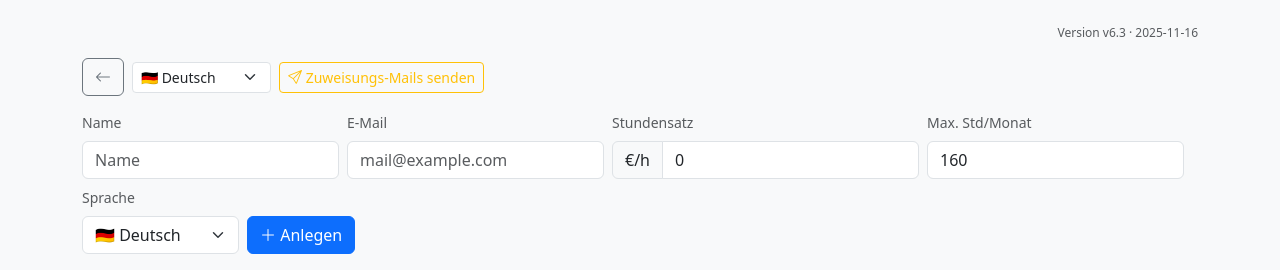
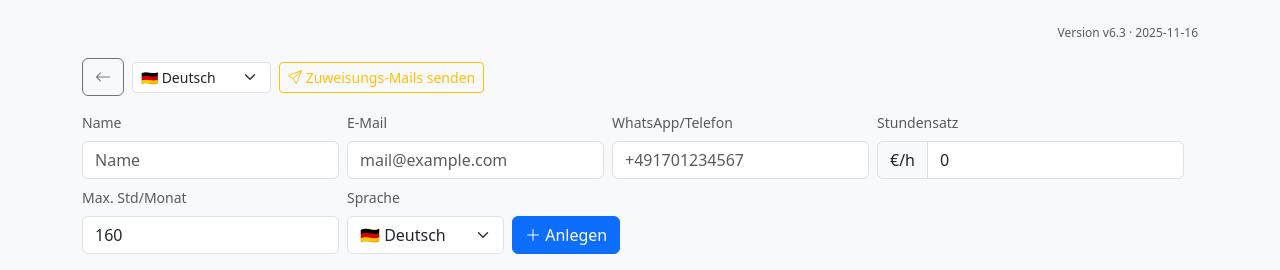
Before and after one commit to AlexanderGutHiller/smoobu-staff-planner-pro, a FastAPI app: template app/templates/admin_staff.html in a window 1280 px wide. Shown: the top 270 px of the page. Run offline with FastAPI, Linux system fonts and the light colour scheme; the template is opened without the code that fills it, so the values that code supplies are empty.

Commit message:
whatsapp link in staff view

```diff
--- a/app/main.py
+++ b/app/main.py
@@ -259,6 +259,10 @@ SMTP_PORT = int(os.getenv("SMTP_PORT", "587"))
 SMTP_USER = os.getenv("SMTP_USER", "")
 SMTP_PASSWORD = os.getenv("SMTP_PASSWORD", "")
 SMTP_FROM = os.getenv("SMTP_FROM", "")
+# WhatsApp/Twilio Configuration
+TWILIO_ACCOUNT_SID = os.getenv("TWILIO_ACCOUNT_SID", "")
+TWILIO_AUTH_TOKEN = os.getenv("TWILIO_AUTH_TOKEN", "")
+TWILIO_WHATSAPP_FROM = os.getenv("TWILIO_WHATSAPP_FROM", "")  # Format: whatsapp:+14155238886
 APP_VERSION = os.getenv("APP_VERSION", "v6.3")
 APP_BUILD_DATE = os.getenv("APP_BUILD_DATE", dt.date.today().strftime("%Y-%m-%d"))
 
@@ -331,6 +335,57 @@ def _send_email(to_email: str, subject: str, body_text: str, body_html: str | No
         log.info("📧 Sent email to %s", to_email)
     except Exception as e:
         log.error("Email send failed to %s: %s", to_email, e)
+
+def _send_whatsapp(to_phone: str, message: str):
+    """Sende WhatsApp-Nachricht über Twilio"""
+    if not (TWILIO_ACCOUNT_SID and TWILIO_AUTH_TOKEN and TWILIO_WHATSAPP_FROM):
+        log.warning("Twilio not configured, skipping WhatsApp to %s", to_phone)
+        return False
+
+    if not to_phone or not to_phone.strip():
+        log.warning("No phone number provided for WhatsApp")
+        return False
+
+    try:
+        from twilio.rest import Client
+
+        # Normalisiere Telefonnummer (entferne Leerzeichen, füge + hinzu falls nötig)
+        phone = to_phone.strip().replace(" ", "").replace("-", "")
+        if not phone.startswith("+"):
+            # Wenn keine Ländervorwahl, füge +49 für Deutschland hinzu (oder konfigurierbar)
+            if phone.startswith("0"):
+                phone = "+49" + phone[1:]  # 0171... -> +49171...
+            else:
+                phone = "+49" + phone  # 171... -> +49171...
+        whatsapp_to = f"whatsapp:{phone}"
+
+        client = Client(TWILIO_ACCOUNT_SID, TWILIO_AUTH_TOKEN)
+        message_obj = client.messages.create(
+            body=message,
+            from_=TWILIO_WHATSAPP_FROM,
+            to=whatsapp_to
+        )
+        log.info("📱 Sent WhatsApp to %s (SID: %s)", phone, message_obj.sid)
+        return True
+    except ImportError:
+        log.error("Twilio library not installed. Install with: pip install twilio")
+        return False
+    except Exception as e:
+        log.error("WhatsApp send failed to %s: %s", to_phone, e)
+        return False
+
+def build_assignment_whatsapp_message(lang: str, staff_name: str, items: list, base_url: str) -> str:
+    """Erstelle WhatsApp-Nachricht für Zuweisungen"""
+    trans = get_translations(lang)
+    msg = f"*{trans.get('zuweisung', 'Zuweisung')} · {staff_name}*\n\n"
+    for i, it in enumerate(items, 1):
+        msg += f"*{i}. {it['apt']}* - {it['date']}\n"
+        if it['guest']:
+            msg += f"👤 {it['guest']}\n"
+        msg += f"📝 {it['desc']}\n"
+        msg += f"✅ {it['accept']}\n"
+        msg += f"❌ {it['reject']}\n\n"
+    return msg
 
 def build_assignment_email(lang: str, staff_name: str, items: list, base_url: str) -> tuple[str, str, str]:
     trans = get_translations(lang)
@@ -426,12 +481,19 @@ def send_assignment_emails_job():
                 })
             subject, body_text, body_html = build_assignment_email(lang, staff.name, items, base_url)
             _send_email(staff.email, subject, body_text, body_html)
+
+            # WhatsApp-Benachrichtigung senden (falls Telefonnummer vorhanden)
+            if staff.phone and staff.phone.strip():
+                whatsapp_msg = build_assignment_whatsapp_message(lang, staff.name, items, base_url)
+                _send_whatsapp(staff.phone, whatsapp_msg)
+
             now = now_iso()
             for t in tasks_for_staff:
                 t.assign_notified_at = now
             report.append({
                 'staff_name': staff.name,
                 'email': staff.email,
+                'phone': staff.phone or "",
                 'count': len(items),
                 'items': items,
             })
@@ -884,14 +946,15 @@ async def admin_staff(request: Request, token: str, db=Depends(get_db)):
     return templates.TemplateResponse("admin_staff.html", {"request": request, "token": token, "staff": staff, "staff_hours": staff_hours, "current_month": current_month, "last_month": last_month_str, "prev_last_month": prev_last_month_str, "base_url": base_url, "lang": lang, "trans": trans})
 
 @app.post("/admin/{token}/staff/add")
-async def admin_staff_add(token: str, name: str = Form(...), email: str = Form(...), hourly_rate: float = Form(0.0), max_hours_per_month: int = Form(160), language: str = Form("de"), db=Depends(get_db)):
+async def admin_staff_add(token: str, name: str = Form(...), email: str = Form(...), phone: str = Form(""), hourly_rate: float = Form(0.0), max_hours_per_month: int = Form(160), language: str = Form("de"), db=Depends(get_db)):
     if token != ADMIN_TOKEN: raise HTTPException(status_code=403)
     email = (email or "").strip()
     if not email or "@" not in email:
         raise HTTPException(status_code=400, detail="E-Mail ist erforderlich")
     if language not in ["de","en","fr","it","es","ro","ru","bg"]:
         language = "de"
-    s = Staff(name=name, email=email, hourly_rate=hourly_rate, max_hours_per_month=max_hours_per_month, magic_token=new_token(16), active=True, language=language)
+    phone = (phone or "").strip()
+    s = Staff(name=name, email=email, phone=phone, hourly_rate=hourly_rate, max_hours_per_month=max_hours_per_month, magic_token=new_token(16), active=True, language=language)
     db.add(s); db.commit()
     return RedirectResponse(url=f"/admin/{token}/staff", status_code=303)
 
@@ -907,6 +970,7 @@ async def admin_staff_update(
     staff_id: int = Form(...),
     name: str = Form(...),
     email: str = Form(...),
+    phone: str = Form(""),
     hourly_rate: float = Form(0.0),
     max_hours_per_month: int = Form(160),
     language: str = Form("de"),
@@ -922,8 +986,10 @@ async def admin_staff_update(
         raise HTTPException(status_code=400, detail="Ungültige E-Mail")
     if language not in ["de","en","fr","it","es","ro","ru","bg"]:
         language = "de"
+    phone = (phone or "").strip()
     s.name = name
     s.email = email
+    s.phone = phone
     s.hourly_rate = float(hourly_rate or 0)
     s.max_hours_per_month = int(max_hours_per_month or 0)
     s.language = language
--- a/app/models.py
+++ b/app/models.py
@@ -28,6 +28,7 @@ class Staff(Base):
     id: Mapped[int] = mapped_column(Integer, primary_key=True, autoincrement=True)
     name: Mapped[str] = mapped_column(String(255))
     email: Mapped[str] = mapped_column(String(255), default="")
+    phone: Mapped[str] = mapped_column(String(20), default="")  # WhatsApp/Telefonnummer
     hourly_rate: Mapped[float] = mapped_column(Float, default=0.0)
     max_hours_per_month: Mapped[int] = mapped_column(Integer, default=160)
     magic_token: Mapped[str] = mapped_column(String(32), unique=True)
--- a/app/templates/admin_staff.html
+++ b/app/templates/admin_staff.html
@@ -100,6 +100,10 @@ function setLanguage(lang) {
     <input class="form-control" name="email" type="email" placeholder="mail@example.com" required>
   </div>
   <div class="col-12 col-md-auto">
+    <label class="form-label small text-muted d-block">WhatsApp/Telefon</label>
+    <input class="form-control" name="phone" type="tel" placeholder="+491701234567" pattern="[+]?[0-9\s\-]+">
+  </div>
+  <div class="col-12 col-md-auto">
     <label class="form-label small text-muted d-block">Stundensatz</label>
     <div class="input-group">
       <span class="input-group-text">€/h</span>
@@ -189,6 +193,10 @@ function setLanguage(lang) {
       <div class="col-12 col-md-auto">
         <label class="form-label small text-muted d-block">E-Mail</label>
         <input class="form-control" name="email" type="email" value="{{ s.email }}" required>
+      </div>
+      <div class="col-12 col-md-auto">
+        <label class="form-label small text-muted d-block">WhatsApp/Telefon</label>
+        <input class="form-control" name="phone" type="tel" value="{{ s.phone or '' }}" placeholder="+491701234567" pattern="[+]?[0-9\s\-]+">
       </div>
       <div class="col-12 col-md-auto">
         <label class="form-label small text-muted d-block">Stundensatz</label>
@@ -292,6 +300,10 @@ function setLanguage(lang) {
         <div class="col-12">
           <label class="form-label small text-muted d-block">E-Mail</label>
           <input class="form-control" name="email" type="email" value="{{ s.email }}" required>
+      </div>
+      <div class="col-12 col-md-auto">
+        <label class="form-label small text-muted d-block">WhatsApp/Telefon</label>
+        <input class="form-control" name="phone" type="tel" value="{{ s.phone or '' }}" placeholder="+491701234567" pattern="[+]?[0-9\s\-]+">
         </div>
         <div class="col-6">
           <label class="form-label small text-muted d-block">€/h</label>
```
